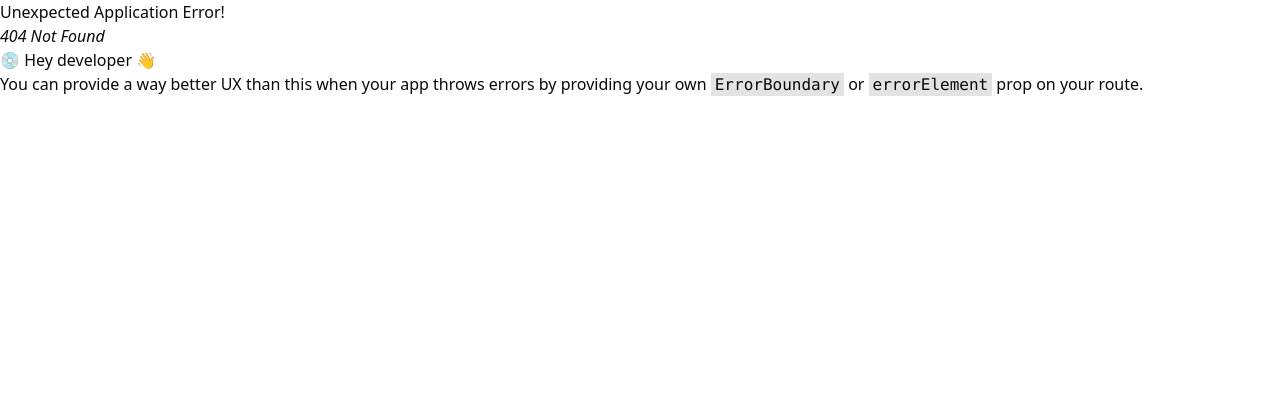
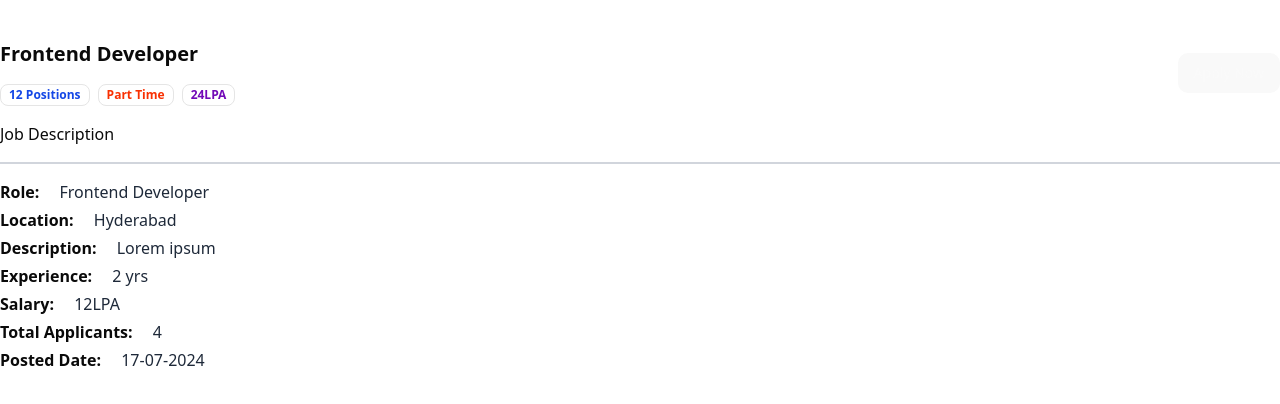
Before and after one commit to samaksharjani2004/Job-Portal, a React (Vite) app in the folder Frontend/: page /description/1 in a window 1280 px wide. Before the commit this address had no page. Shown: the top 404 px of the page. Built offline with nearby package versions, Linux system fonts and the light colour scheme; the HTML template or start-up script is replaced by a standard one.

Commit message:
first commit

```diff
--- a/Frontend/src/App.jsx
+++ b/Frontend/src/App.jsx
@@ -8,6 +8,7 @@ import Home from './components/Home'
 import Jobs from './components/Jobs'
 import Browse from './components/Browse'
 import Profile from './components/Profile'
+import JobDescription from './components/JobDescription'
 
 const appRouter = createBrowserRouter([
   {
@@ -25,6 +26,10 @@ const appRouter = createBrowserRouter([
   {
     path: '/jobs',
     element: <Jobs />
+  },
+  {
+    path: "/description/:id",
+    element: <JobDescription />
   },
    {
     path: '/browse',
--- a/Frontend/src/components/Job.jsx
+++ b/Frontend/src/components/Job.jsx
@@ -3,8 +3,11 @@ import { Button } from './ui/button'
 import { Bookmark } from 'lucide-react'
 import { Avatar, AvatarImage } from './ui/avatar'
 import { Badge } from './ui/badge'
+import { useNavigate } from 'react-router-dom'
 
 const Job = () => {
+     const navigate = useNavigate();
+     const jobId = "lsekdhjgdsnfvsdkjf";
     return (
         <div className='p-5 rounded-md shadow-xl bg-white border border-gray-100'>
             <div className='flex items-center justify-between'>
@@ -39,7 +42,7 @@ const Job = () => {
                 <Badge className='text-[#7209b7] font-bold' variant="ghost">24LPA</Badge>
             </div>
             <div className='flex items-center gap-4 mt-4'>
-                <Button variant="outline">Details</Button>
+                <Button onClick={()=> navigate(`/description/${jobId}`)} variant="outline">Details</Button>
                 <Button className="bg-[#7209b7]">Save For Later</Button>
             </div>
 
--- /dev/null
+++ b/Frontend/src/components/JobDescription.jsx
@@ -0,0 +1,39 @@
+import React from 'react'
+import { Badge } from './ui/badge'
+import { Button } from './ui/button'
+
+const JobDescription = () => {
+  const isApplied = false;
+  return (
+    <div className='max-w-7xl mx-auto my-10 '>
+      <div className='flex items-center justify-between'>
+        <div>
+          <h2 className='font-bold text-xl'>Frontend Developer</h2>
+          <div className='flex items-center gap-2 mt-4'>
+            <Badge className={'text-blue-700 font-bold'} variant="ghost">12 Positions</Badge>
+            <Badge className={'text-[#F83002] font-bold'} variant="ghost">Part Time</Badge>
+            <Badge className={'text-[#7209b7] font-bold'} variant="ghost">24LPA</Badge>
+          </div>
+        </div>
+        <Button
+          disabled={isApplied}
+          className={`rounded-lg ${isApplied ? 'bg-gray-600 cursor-not-allowed' : 'bg-[#7209b7] hover:bg-[#5f259f]'} `}>
+          {isApplied ? 'Already Applied' : 'Apply Now'}
+        </Button>
+      </div>
+
+      <h2 className='border-b-2 border-b-gray-300 font-medium py-4 '>Job Description</h2>
+      <div className='my-4'>
+        <h2 className='font-bold my-1'>Role: <span className='pl-4 font-normal text-gray-800'>Frontend Developer</span></h2>
+        <h2 className='font-bold my-1'>Location: <span className='pl-4 font-normal text-gray-800'>Hyderabad</span></h2>
+        <h2 className='font-bold my-1'>Description: <span className='pl-4 font-normal text-gray-800'>Lorem ipsum</span></h2>
+        <h2 className='font-bold my-1'>Experience: <span className='pl-4 font-normal text-gray-800'>2 yrs</span></h2>
+        <h2 className='font-bold my-1'>Salary: <span className='pl-4 font-normal text-gray-800'>12LPA</span></h2>
+        <h2 className='font-bold my-1'>Total Applicants: <span className='pl-4 font-normal text-gray-800'>4</span></h2>
+        <h2 className='font-bold my-1'>Posted Date: <span className='pl-4 font-normal text-gray-800'>17-07-2024</span></h2>
+      </div>
+    </div>
+  )
+}
+
+export default JobDescription
--- a/Frontend/src/index.css
+++ b/Frontend/src/index.css
@@ -10,7 +10,7 @@
 
   color-scheme: light dark;
   color: rgba(255, 255, 255, 0.87);
-  background-color: #242424;
+  background-color: #FFFFFF;
 
   font-synthesis: none;
   text-rendering: optimizeLegibility;
```
